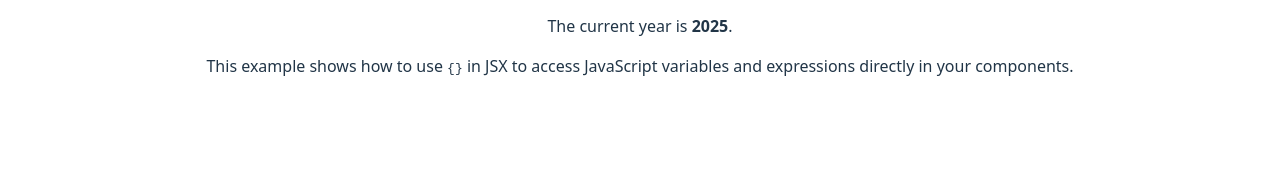
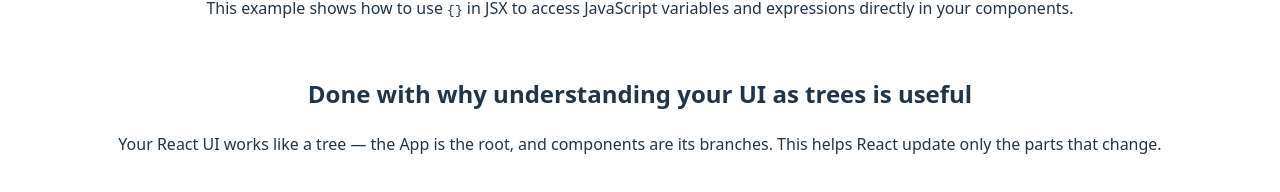
Before and after one commit to Juanmiguelramirez0/Appdev1, a React (Vite) app: page / in a window 1280 px wide. Shown: the part 404-596 px from the top of the page. Built offline with nearby package versions, Linux system fonts and the light colour scheme.

Commit message:
Done with why understanding your UI as trees is useful

```diff
--- a/src/App.jsx
+++ b/src/App.jsx
@@ -4,7 +4,7 @@
 import List from "./components/List";
 import TeaSet from "./components/TeaSet";
 import CurlyBraces from "./component/CurlyBraces";
-
+import UITreeConcept from "./component/UITreeConcept";
 export default function App() {
   return (
     <>
@@ -13,6 +13,7 @@
       <List />
       <TeaSet />
       <CurlyBraces />
+      <UITreeConcept />
     </>
   );
 }
--- /dev/null
+++ b/src/component/UITreeConcept.jsx
@@ -0,0 +1,11 @@
+export default function UITreeConcept() {
+  return (
+    <div>
+      <h2>Done with why understanding your UI as trees is useful</h2>
+      <p>
+        Your React UI works like a tree — the App is the root, and components
+        are its branches. This helps React update only the parts that change.
+      </p>
+    </div>
+  );
+}
```
